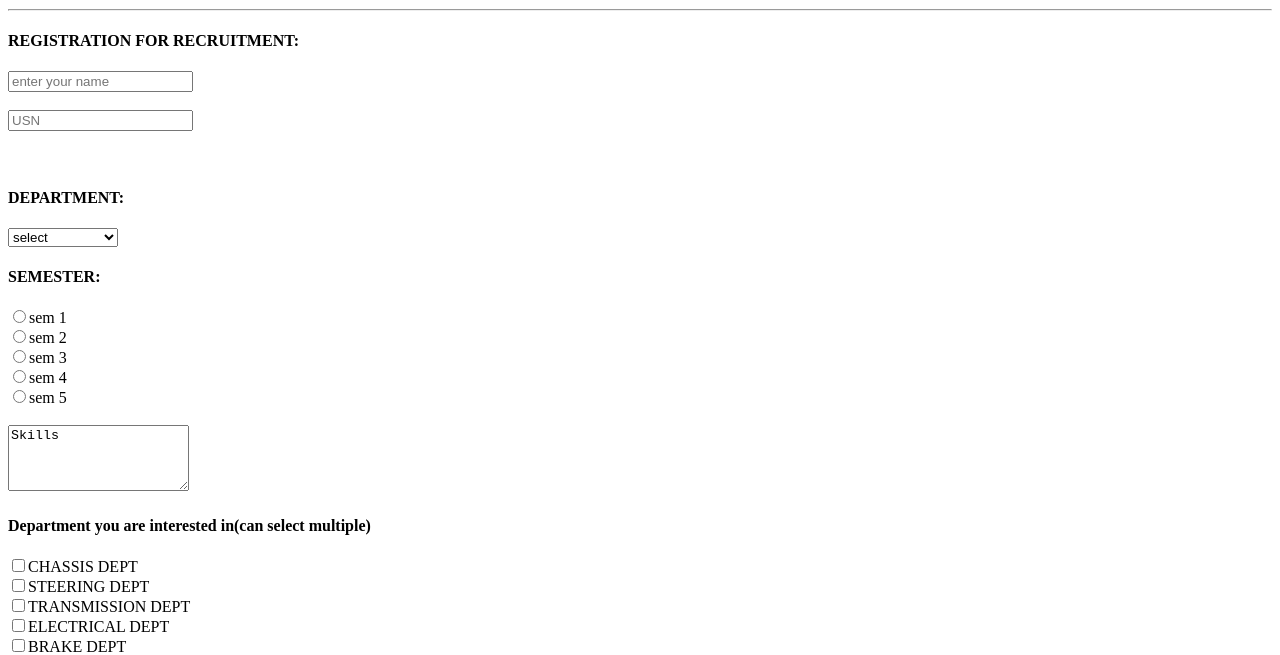
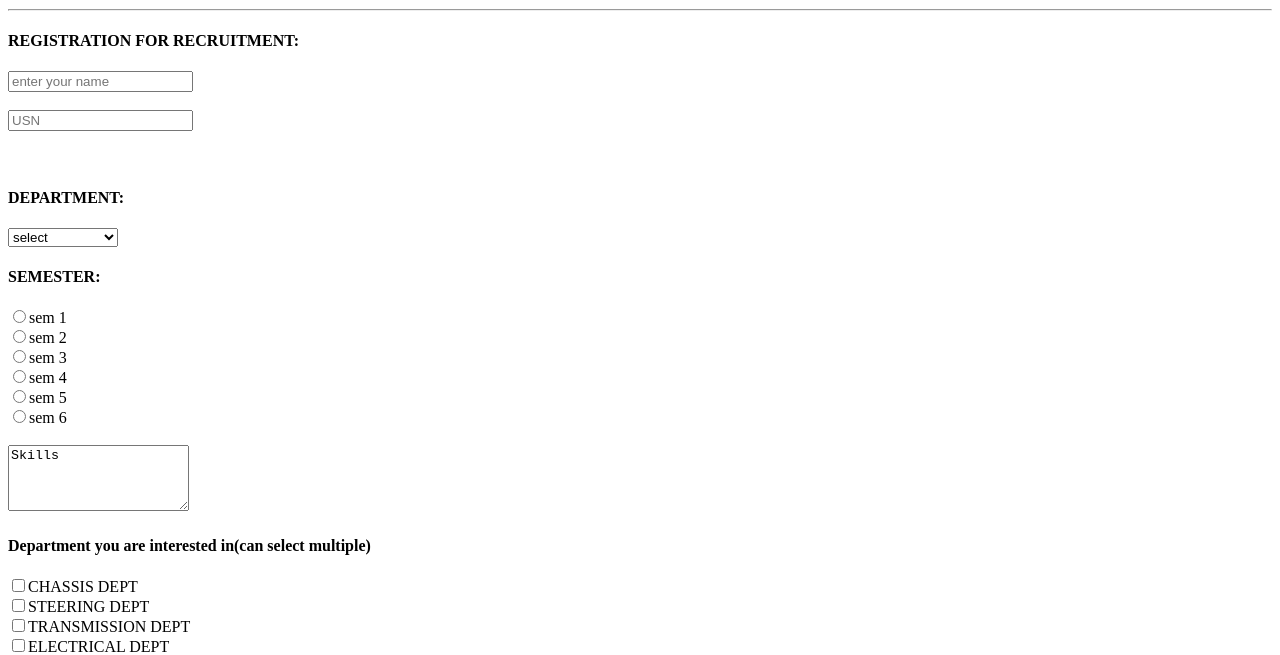
Before and after one commit to RaghavendraDeginal/QuickShifters., a plain HTML site: page index.html in a window 1280 px wide. Shown: the part 1870-2525 px from the top of the page. Drawn offline with Linux system fonts and the light colour scheme.

Commit message:
Update index.html

```diff
--- a/index.html
+++ b/index.html
@@ -138,6 +138,10 @@ AIRC-5 -        The team secured AIR 3rd position🏅
             <input type="radio" value="sem 5" name="class" ID=5>sem 5
         </LABEL>
         <BR>
+        <LABEL FOR="6">
+            <input type="radio" value="sem 6" name="class" ID=5>sem 6
+        </LABEL>
+        <BR>
             <br>
             <textarea class="Skills" id="101" placeholder="Skills if any" rows="4">Skills</textarea>
         <H4>Department you are interested in(can select multiple)</H4>
```
